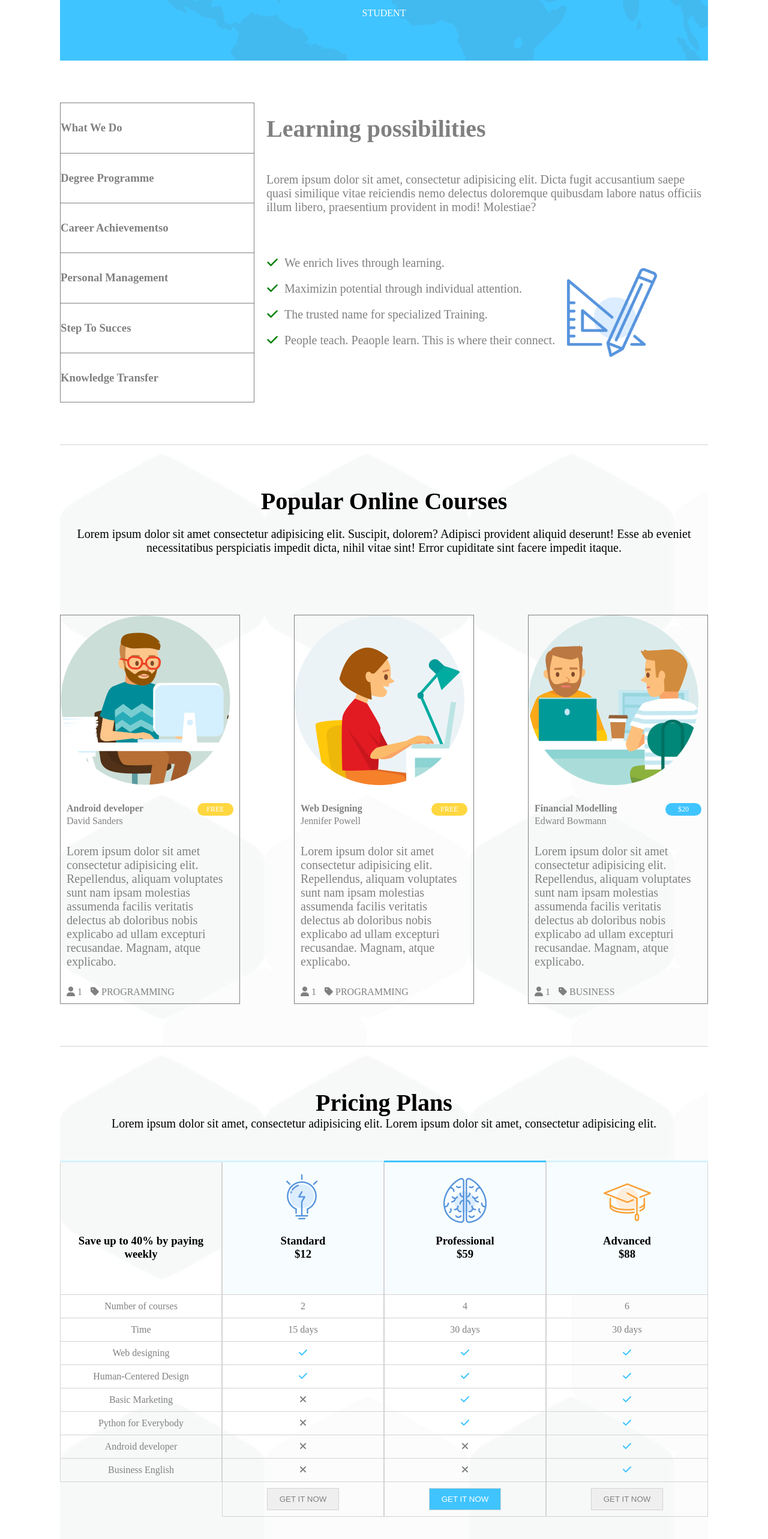
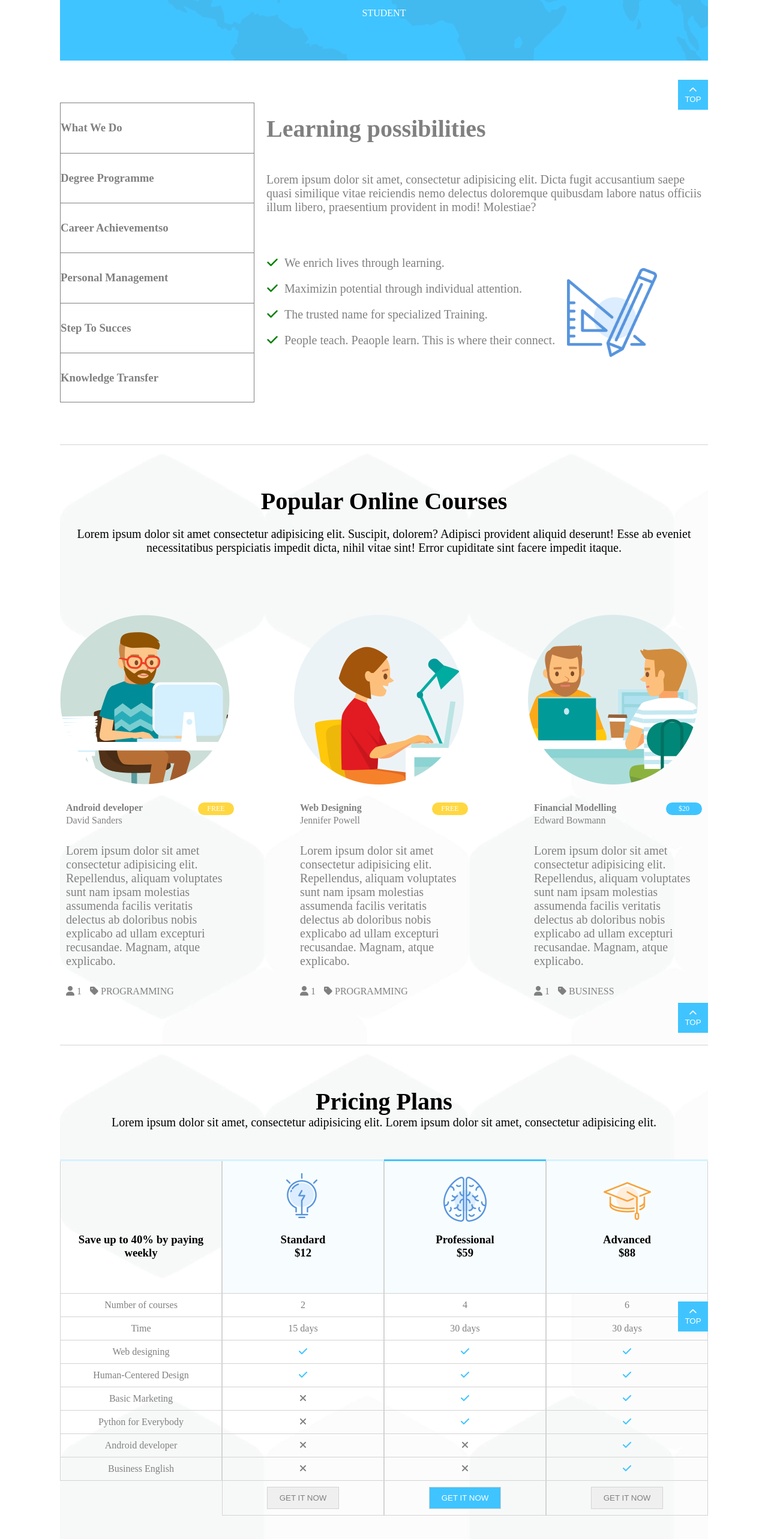
Before and after one commit to Nembo93/proj-html-vuejs, a Vue app: page / in a window 1280 px wide. Shown: the part 2620-5186 px from the top of the page at 60% size. Built offline with nearby package versions, Linux system fonts and the light colour scheme.

Commit message:
Aggiunge bottoni laterali a tutte le sezioni

```diff
--- a/src/components/AppSection4.vue
+++ b/src/components/AppSection4.vue
@@ -84,6 +84,12 @@ export default{
 
             </div>
         </div>
+
+        <button class="my_scroll_button my_scroll_button3">
+            <i class="fa-solid fa-chevron-up"></i>
+            TOP
+        </button>
+
     </section>
 
 </template>
@@ -95,6 +101,7 @@ export default{
 section{
     padding-top: 70px;
     padding-bottom: 70px;
+    position: relative;
 }
 .sec4_col{
     height: 500px;
@@ -200,4 +207,13 @@ section{
     margin-right: 20px;
     display: none;
 }
+.my_scroll_button3{
+    position: absolute;
+    color: white;
+    top: 5%;
+    right: 0%;
+}
+.fa-chevron-up{
+    color: white;
+}
 </style>
--- a/src/components/AppSection5.vue
+++ b/src/components/AppSection5.vue
@@ -52,7 +52,10 @@ export default{
 
         </div>
 
-
+        <button class="my_scroll_button my_scroll_button4">
+            <i class="fa-solid fa-chevron-up"></i>
+            TOP
+        </button>
 
     </section>
 
@@ -64,6 +67,7 @@ section{
     padding-top: 70px;
     padding-bottom: 70px;
     background-image: url(../assets/page-background-img.png);
+    position: relative;
 }
 h2{
     margin-bottom: 20px;
@@ -72,7 +76,7 @@ section > p{
     margin-bottom: 100px;
 }
 .sec5_card{
-    border: 1px solid gray;
+    /* border: 1px solid gray; */
     width: calc((100% / 3) - 60px);
     color: gray;
 }
@@ -109,4 +113,8 @@ section > p{
     background-color: rgb(255, 215, 64);
     color: white;
 }
+.my_scroll_button4{
+    position: absolute;
+    right: 0%;
+}
 </style>
--- a/src/components/AppSection6.vue
+++ b/src/components/AppSection6.vue
@@ -176,10 +176,13 @@ export default{
                     </button>
                 </div>
             </div>
+        </div>
 
+        <button class="my_scroll_button my_scroll_button5">
+            <i class="fa-solid fa-chevron-up"></i>
+            TOP
+        </button>
 
-
-        </div>
     </section>
 </template>
 
@@ -189,6 +192,7 @@ section{
     padding-top: 70px;
     padding-bottom: 70px;
     background-image: url(../assets/page-background-img.png);
+    position: relative;
 }
 .section_title{
     text-align: center;
@@ -236,4 +240,9 @@ section{
 .offers_bg_color{
     background-color: rgb(247, 253, 255);
 }
+.my_scroll_button5{
+    position: absolute;
+    right: 0%;
+    top: 50%;
+}
 </style>
--- a/src/components/AppSection7.vue
+++ b/src/components/AppSection7.vue
@@ -20,6 +20,12 @@ export default{
                 <img src="../assets/h5-client-1.png" alt="">
             </div>
         </div>
+
+        <button class="my_scroll_button my_scroll_button6">
+            <i class="fa-solid fa-chevron-up"></i>
+            TOP
+        </button>
+
     </section>
 </template>
 
@@ -28,5 +34,11 @@ section{
     border-top: 1px solid lightgray;
     padding-top: 70px;
     padding-bottom: 70px;
+    position: relative;
+}
+.my_scroll_button{
+    position: absolute;
+    right: 0%;
+    top: 5%;
 }
 </style>
```
Lines whose indentation alone changed are shown as unchanged.
